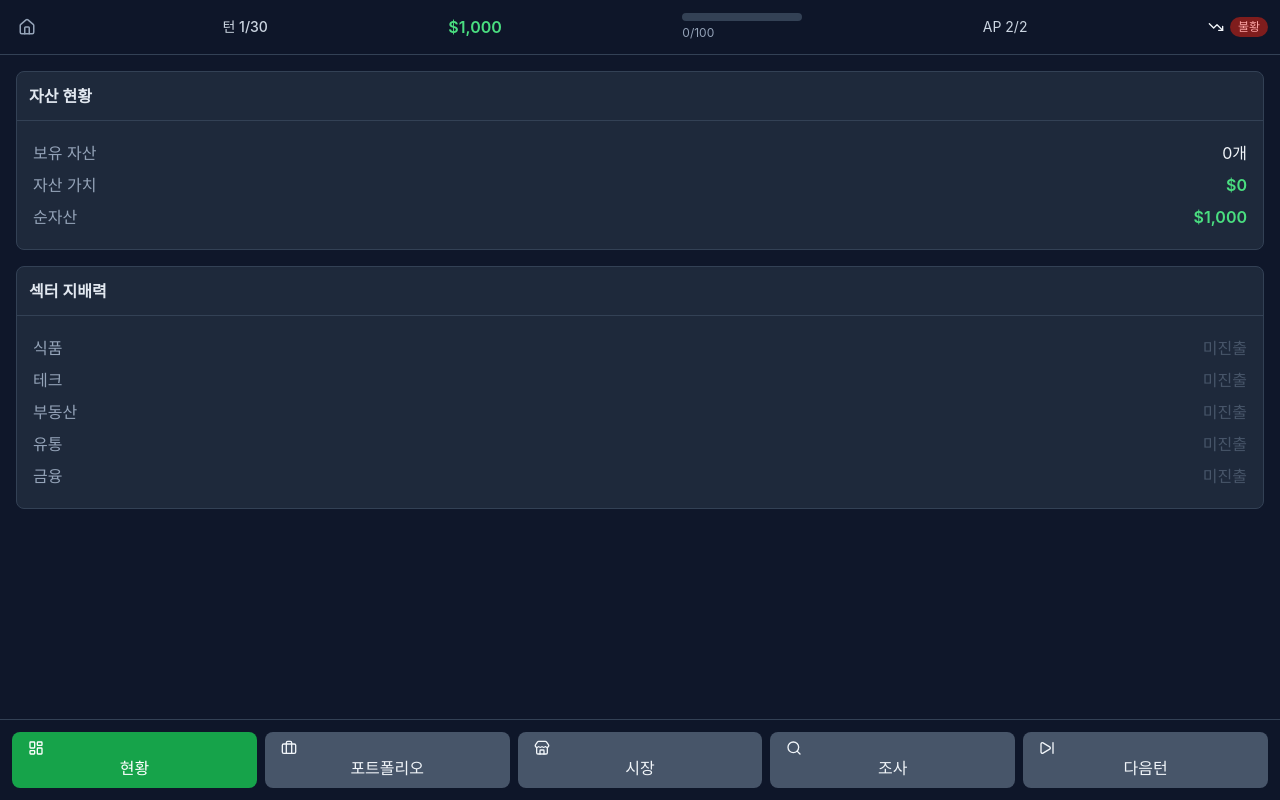
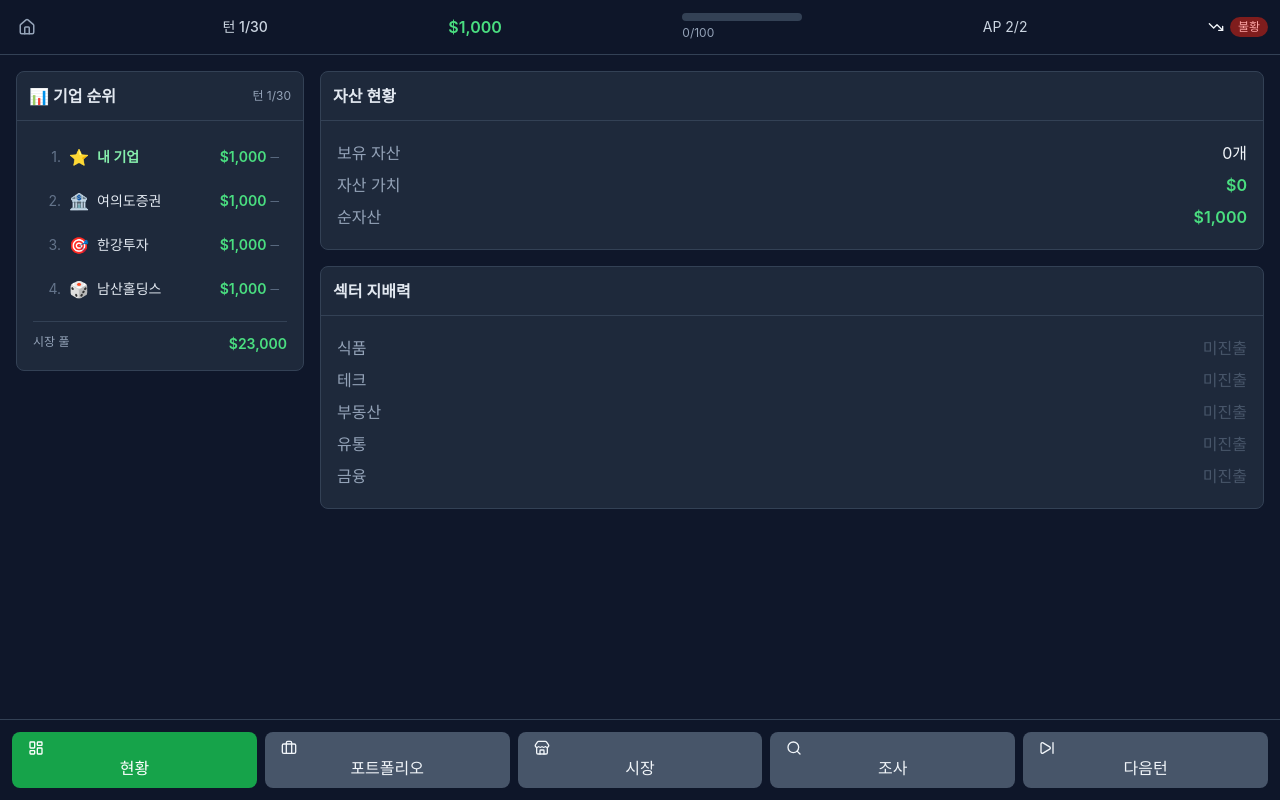
Before and after one commit to haro7488/WebYouAreCapitalist, a React (Vite) app: page / in a window 1280 px wide. Both pictures are taken after a click on the button "새 게임 시작". Built offline with nearby package versions, Linux system fonts and the light colour scheme.

Commit message:
Proto-5: 현황판 UI + 경쟁사 상세 모달
- Leaderboard.tsx: 순위/순자산/변동화살표/지배섹터 표시
- CompanyDetail.tsx: 공개 정보 + 비밀 정보 플레이스홀더
- GameScreen: 좌측 현황판 + 우측 기존 콘텐츠 flex 레이아웃

```diff
--- /dev/null
+++ b/src/components/game/CompanyDetail.tsx
@@ -0,0 +1,115 @@
+import { Card, MoneyDisplay, StatRow, Badge } from '@components/common'
+import type { Company, Sector } from '@game/types'
+
+// 전략 정보 매핑
+const STRATEGY_INFO: Record<string, { name: string; hint: string }> = {
+  conservative: { name: '보수형', hint: '안정적인 분산 투자 행보' },
+  aggressive: { name: '공격형', hint: '공격적인 고수익 추구 행보' },
+  domination: { name: '지배형', hint: '특정 섹터 집중 투자 행보' },
+  opportunist: { name: '기회형', hint: '트렌드 추종 매매 행보' },
+}
+
+// 섹터 한국어 이름
+const SECTOR_NAMES: Record<Sector, string> = {
+  food: '🍔 식품',
+  tech: '💻 테크',
+  realEstate: '🏢 부동산',
+  retail: '🛒 유통',
+  finance: '💰 금융',
+}
+
+interface CompanyDetailProps {
+  company: Company
+  isPlayer: boolean
+  rank: number
+  strategyId: string | null
+  onClose: () => void
+}
+
+/** 기업 상세 정보 모달 */
+export function CompanyDetail({ company, isPlayer, rank, strategyId, onClose }: CompanyDetailProps) {
+  const strategyInfo = strategyId ? STRATEGY_INFO[strategyId] : null
+
+  return (
+    <div className="fixed inset-0 bg-black/60 z-50 flex items-center justify-center" onClick={onClose}>
+      <div
+        className="bg-slate-800 rounded-lg max-w-sm w-full mx-4 max-h-[80vh] overflow-y-auto"
+        onClick={(e) => e.stopPropagation()}
+      >
+        {/* 헤더 */}
+        <div className="p-4 border-b border-slate-700">
+          <div className="flex items-center justify-between">
+            <div className="flex items-center gap-2">
+              <span className="text-lg">{isPlayer ? '⭐' : '🏢'}</span>
+              <div>
+                <h2 className="text-lg font-bold text-slate-100">{company.name}</h2>
+                <span className="text-xs text-slate-400">순위 {rank}위</span>
+              </div>
+            </div>
+            <button onClick={onClose} className="text-slate-400 hover:text-slate-200 text-xl">✕</button>
+          </div>
+        </div>
+
+        {/* 공개 정보 */}
+        <div className="p-4 space-y-4">
+          {/* 재무 현황 */}
+          <Card header="재무 현황">
+            <StatRow label="순자산" value={<MoneyDisplay amount={company.netWorth} />} />
+            <StatRow label="보유 현금" value={<MoneyDisplay amount={company.cash} />} />
+            <StatRow label="보유 자산" value={`${company.assets.length}개`} />
+          </Card>
+
+          {/* 섹터 지배 */}
+          <Card header="섹터 현황">
+            {company.dominatedSectors.length > 0 ? (
+              <div className="space-y-1">
+                {company.dominatedSectors.map(sector => (
+                  <div key={sector} className="flex justify-between items-center py-1">
+                    <span className="text-slate-300">{SECTOR_NAMES[sector]}</span>
+                    <Badge variant="boom" label="지배" />
+                  </div>
+                ))}
+              </div>
+            ) : (
+              <p className="text-sm text-slate-500">지배 중인 섹터 없음</p>
+            )}
+          </Card>
+
+          {/* 전략 힌트 (AI 경쟁사만) */}
+          {!isPlayer && (
+            <Card header="기업 동향">
+              {strategyInfo ? (
+                <p className="text-sm text-slate-300">{strategyInfo.hint}</p>
+              ) : (
+                <p className="text-sm text-slate-500">정보 없음</p>
+              )}
+            </Card>
+          )}
+
+          {/* 비밀 정보 자리 (Proto-4 연동용) */}
+          {!isPlayer && (
+            <Card header="상세 정보">
+              <div className="flex items-center gap-2 py-2">
+                <span className="text-slate-500">🔒</span>
+                <div>
+                  <p className="text-sm text-slate-400">조사 필요</p>
+                  <p className="text-xs text-slate-500">AP를 소모하여 경쟁사를 조사할 수 있습니다</p>
+                </div>
+              </div>
+            </Card>
+          )}
+        </div>
+
+        {/* 닫기 버튼 */}
+        <div className="p-4 border-t border-slate-700">
+          <button
+            onClick={onClose}
+            className="w-full py-2 bg-slate-700 hover:bg-slate-600 rounded text-slate-200 text-sm transition-colors"
+          >
+            닫기
+          </button>
+        </div>
+      </div>
+    </div>
+  )
+}
--- /dev/null
+++ b/src/components/game/Leaderboard.tsx
@@ -0,0 +1,131 @@
+import { useState } from 'react'
+import { useGameStore } from '@stores/gameStore'
+import { Card, MoneyDisplay } from '@components/common'
+import { CompanyDetail } from './CompanyDetail'
+import type { Company, Sector } from '@game/types'
+
+// 전략 아이콘 매핑
+const STRATEGY_ICONS: Record<string, string> = {
+  conservative: '🏦',
+  aggressive: '🚀',
+  domination: '🎯',
+  opportunist: '🎲',
+}
+
+// 섹터 아이콘 매핑
+const SECTOR_ICONS: Record<Sector, string> = {
+  food: '🍔',
+  tech: '💻',
+  realEstate: '🏢',
+  retail: '🛒',
+  finance: '💰',
+}
+
+// 순위 변동 표시
+function RankChange({ prev, current }: { prev: number; current: number }) {
+  const diff = prev - current // 양수 = 순위 상승
+  if (diff > 0) return <span className="text-money-400 text-xs ml-1">▲{diff}</span>
+  if (diff < 0) return <span className="text-danger-400 text-xs ml-1">▼{Math.abs(diff)}</span>
+  return <span className="text-slate-500 text-xs ml-1">─</span>
+}
+
+/** 기업 순위 현황판 */
+export function Leaderboard() {
+  const [selectedCompany, setSelectedCompany] = useState<Company | null>(null)
+
+  const gameState = useGameStore((s) => s.gameState)
+  if (!gameState) return null
+
+  const { companies, aiStrategies, turn } = gameState
+
+  // 순자산 기준 정렬 (내림차순)
+  const sorted = [...companies]
+    .map((c, originalIdx) => ({ company: c, isPlayer: originalIdx === 0 }))
+    .sort((a, b) => b.company.netWorth - a.company.netWorth)
+
+  // 이전 턴 순위 추정: 현재 순위를 기반으로 변동 계산
+  // revenue - expenses가 양수면 상승 중, 음수면 하락 중으로 근사
+  const getRankTrend = (c: Company, currentRank: number): number => {
+    if (turn <= 1) return currentRank // 첫 턴은 변동 없음
+    const netChange = c.revenue - c.expenses
+    if (netChange > 0) return currentRank + 1 // 이전 순위가 더 낮았을 것
+    if (netChange < 0) return currentRank - 1
+    return currentRank
+  }
+
+  return (
+    <>
+      <Card
+        header={
+          <div className="flex justify-between items-center">
+            <span>📊 기업 순위</span>
+            <span className="text-xs text-slate-400 font-normal">턴 {turn}/{gameState.maxTurns}</span>
+          </div>
+        }
+        className="w-full"
+      >
+        <div className="space-y-1">
+          {sorted.map(({ company, isPlayer }, idx) => {
+            const rank = idx + 1
+            const prevRank = getRankTrend(company, rank)
+            const strategyId = aiStrategies[company.id]
+            const strategyIcon = strategyId ? STRATEGY_ICONS[strategyId] : null
+
+            return (
+              <button
+                key={company.id}
+                onClick={() => setSelectedCompany(company)}
+                className="w-full flex items-center gap-2 py-2 px-2 rounded hover:bg-slate-700/50 transition-colors text-left"
+              >
+                {/* 순위 */}
+                <span className="text-slate-500 text-sm w-5 text-right shrink-0">{rank}.</span>
+
+                {/* 전략 아이콘 또는 플레이어 표시 */}
+                <span className="w-5 text-center shrink-0">
+                  {isPlayer ? '⭐' : (strategyIcon ?? '🏢')}
+                </span>
+
+                {/* 이름 + 지배 섹터 */}
+                <div className="flex-1 min-w-0">
+                  <div className="flex items-center gap-1">
+                    <span className={`text-sm truncate ${isPlayer ? 'text-money-300 font-semibold' : 'text-slate-200'}`}>
+                      {company.name}
+                    </span>
+                    {company.dominatedSectors.length > 0 && (
+                      <span className="text-xs shrink-0">
+                        {company.dominatedSectors.map(s => SECTOR_ICONS[s]).join('')}
+                      </span>
+                    )}
+                  </div>
+                </div>
+
+                {/* 순자산 + 변동 */}
+                <div className="flex items-center shrink-0">
+                  <MoneyDisplay amount={company.netWorth} size="sm" />
+                  <RankChange prev={prevRank} current={rank} />
+                </div>
+              </button>
+            )
+          })}
+        </div>
+
+        {/* 시장 풀 */}
+        <div className="mt-3 pt-3 border-t border-slate-700 flex justify-between text-xs text-slate-400">
+          <span>시장 풀</span>
+          <MoneyDisplay amount={gameState.marketPool} size="sm" />
+        </div>
+      </Card>
+
+      {/* 경쟁사 상세 모달 */}
+      {selectedCompany && (
+        <CompanyDetail
+          company={selectedCompany}
+          isPlayer={selectedCompany.id === companies[0].id}
+          rank={sorted.findIndex(s => s.company.id === selectedCompany.id) + 1}
+          strategyId={aiStrategies[selectedCompany.id] ?? null}
+          onClose={() => setSelectedCompany(null)}
+        />
+      )}
+    </>
+  )
+}
--- a/src/components/game/index.ts
+++ b/src/components/game/index.ts
@@ -8,3 +8,5 @@ export { EventCard } from './EventCard'
 export { TurnResult } from './TurnResult'
 export { ActionBar } from './ActionBar'
 export { ResearchPanel } from './ResearchPanel'
+export { Leaderboard } from './Leaderboard'
+export { CompanyDetail } from './CompanyDetail'
--- a/src/screens/GameScreen.tsx
+++ b/src/screens/GameScreen.tsx
@@ -2,7 +2,7 @@ import { useState, useEffect } from 'react'
 import { useGameStore } from '@stores/gameStore'
 import { useUIStore } from '@stores/uiStore'
 import { Card, StatRow, MoneyDisplay } from '@components/common'
-import { GameHeader, AssetMarket, Portfolio, EventCard, TurnResult, ActionBar, ResearchPanel } from '@components/game'
+import { GameHeader, AssetMarket, Portfolio, EventCard, TurnResult, ActionBar, ResearchPanel, Leaderboard } from '@components/game'
 import { calculateDominance, getInfluenceTier } from '@game/index'
 import type { Sector, DominanceLevel } from '@game/index'
 
@@ -87,7 +87,14 @@ export function GameScreen() {
       <main className="flex-1 overflow-y-auto p-4 pb-24">
         {/* Planning 페이즈 */}
         {phase === 'planning' && (
-          <>
+          <div className="flex gap-4 flex-col lg:flex-row">
+            {/* 좌측: 기업 순위 현황판 */}
+            <div className="w-full lg:w-72 shrink-0">
+              <Leaderboard />
+            </div>
+
+            {/* 우측: 기존 콘텐츠 */}
+            <div className="flex-1 min-w-0">
               {planningView === 'summary' && (
                 <div className="space-y-4">
                   {/* 자산 현황 */}
@@ -139,7 +146,8 @@ export function GameScreen() {
 
               {planningView === 'market' && <AssetMarket />}
               {planningView === 'portfolio' && <Portfolio />}
-          </>
+            </div>
+          </div>
         )}
 
         {/* Event 페이즈 */}
```
Lines whose indentation alone changed are shown as unchanged.
